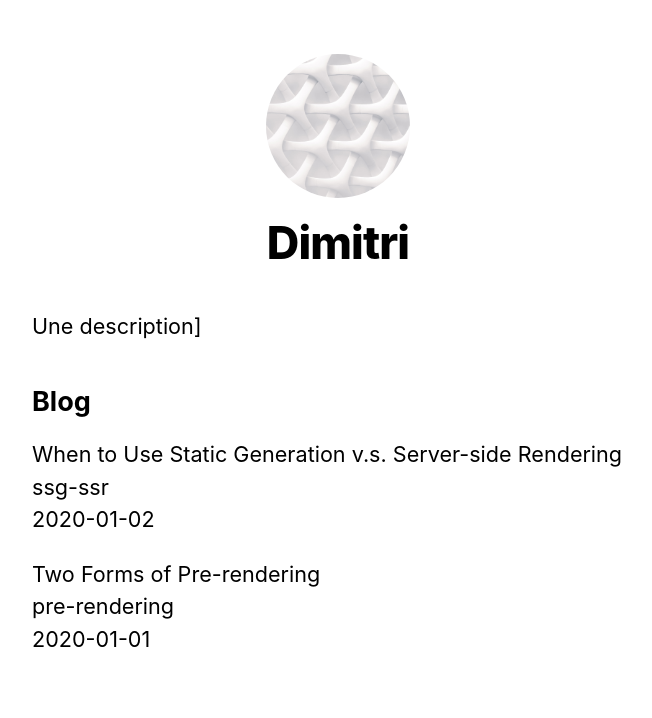
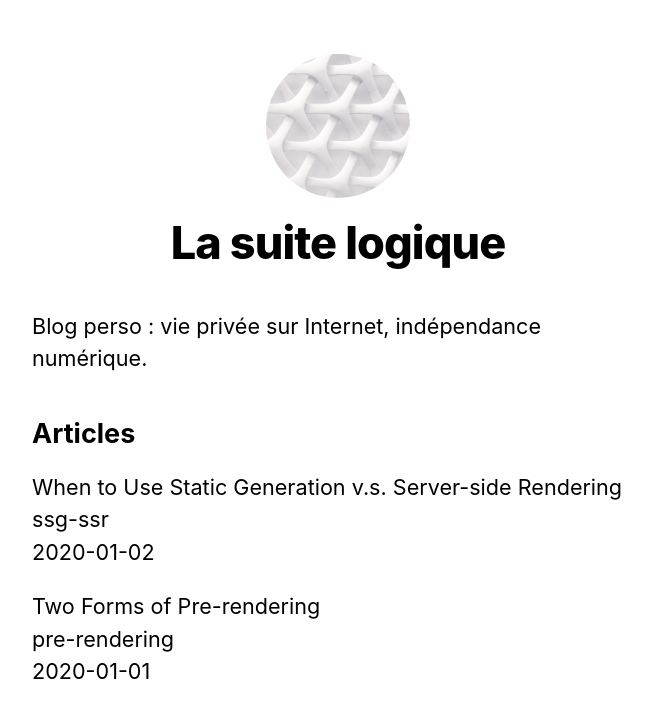
Before and after one commit to tobudim/next-blog, a Next.js app: page / in a window 1280 px wide. Shown: the top 718 px of the page, without its empty margins (302-954 px from the left). Built offline with nearby package versions, Linux system fonts and the light colour scheme.

Commit message:
auto update

```diff
--- /dev/null
+++ b/components/date.js
@@ -0,0 +1,6 @@
+import { format, parseISO } from "date-fns";
+
+export default function Date({ dateString }) {
+  const date = parseISO(dateString);
+  return <time dateTime={dateString}>{format(date, "dd/MM/yyyy")}</time>;
+}
--- a/components/layout.js
+++ b/components/layout.js
@@ -4,7 +4,7 @@ import Link from "next/link";
 import utilStyles from "../styles/utils.module.css";
 import styles from "./layout.module.css";
 
-const name = "Dimitri";
+const name = "La suite logique";
 export const siteTitle = "Next.js Sample Website";
 
 export default function Layout({ children, home }) {
--- a/package.json
+++ b/package.json
@@ -10,6 +10,7 @@
     "format": "prettier --write '**/*.{js, jsx, css, md, json}'"
   },
   "dependencies": {
+    "date-fns": "^2.15.0",
     "gray-matter": "^4.0.2",
     "next": "9.5.2",
     "react": "16.13.1",
--- a/pages/index.js
+++ b/pages/index.js
@@ -16,10 +16,10 @@ export default function Home({ allPostsData }) {
         <title>{siteTitle}</title>
       </Head>
       <section className={utilStyles.headingMd}>
-        <p>Une description]</p>
+        <p>Blog perso : vie privée sur Internet, indépendance numérique.</p>
       </section>
       <section className={`${utilStyles.headingMd} ${utilStyles.padding1px}`}>
-        <h2 className={utilStyles.headingLg}>Blog</h2>
+        <h2 className={utilStyles.headingLg}>Articles</h2>
         <ul className={utilStyles.list}>
           {allPostsData.map(({ id, date, title }) => (
             <li className={utilStyles.listItem} key={id}>
```
Also changed, not shown: pages/posts/[id].js (+10 -2 lines), 1 other file (tests, documents, lock files or other folders).
